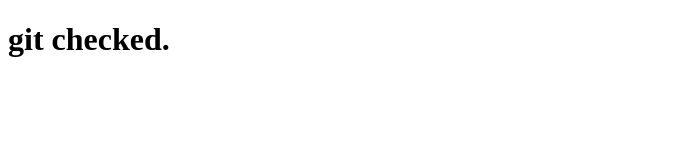
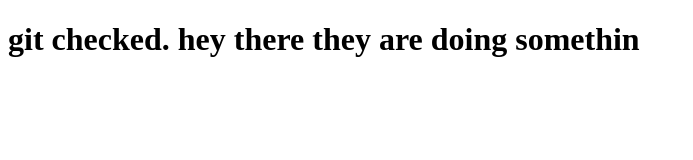
Before and after one commit to p-ink-i/git, a plain HTML site: page index.html in a window 1280 px wide. Shown: the whole page, without its empty margins (0-693 px from the left). Drawn offline with Linux system fonts and the light colour scheme.

```diff
--- a/index.html
+++ b/index.html
@@ -7,6 +7,4 @@
     <title>Document</title>
 </head>
 <body>
-    <h1>git checked.</h1>
-</body>
-</html>
+    <h1>git checked. hey there they are doing somethin</h1>
```
